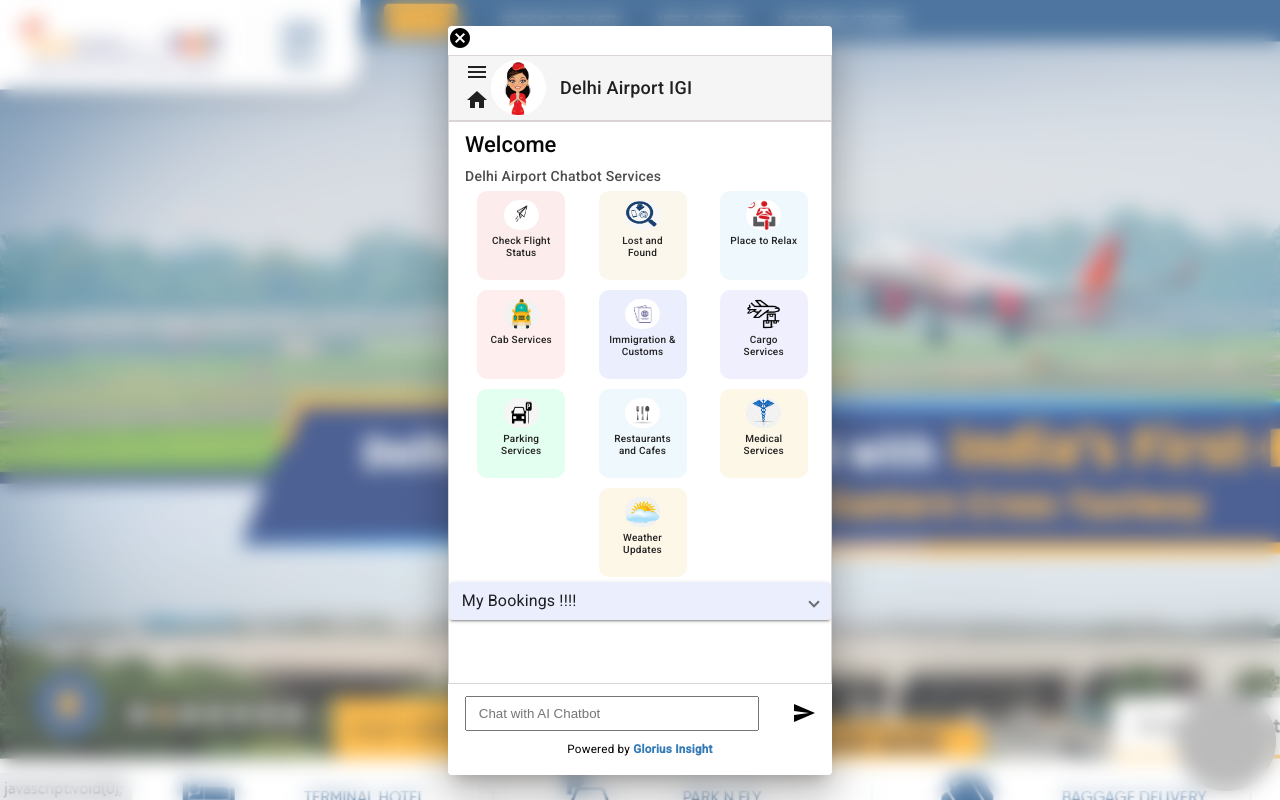
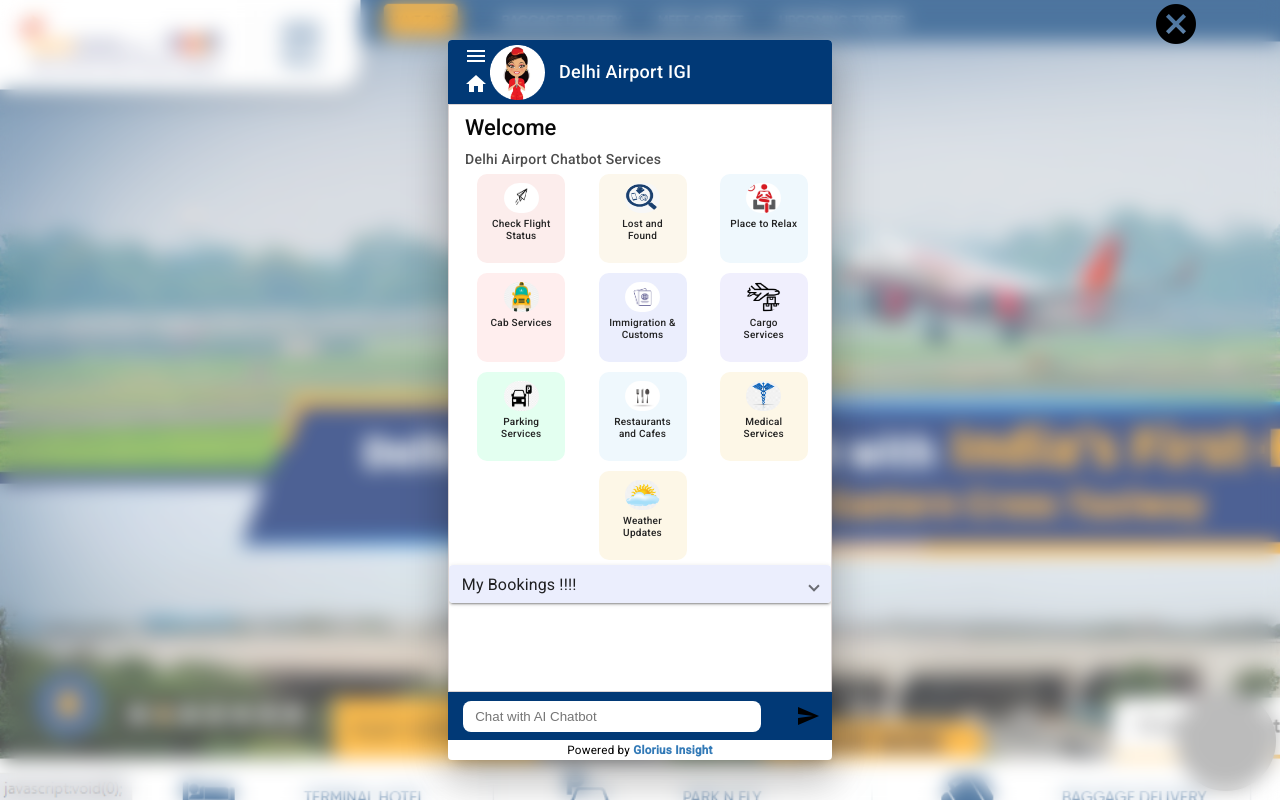
Before and after one commit to Vishal99Kumar/ChatBot, an Angular app in the folder chat-bot/: page / in a window 1280 px wide. Both pictures are taken after a click on the button 1195 px from the left and 720 px from the top of the page. Built offline with nearby package versions, Linux system fonts and the light colour scheme; grey boxes are pictures that could not be loaded.

Commit message:
18/12/2023stryling changes

```diff
--- a/chat-bot/src/app/dashboard/dashboard.component.scss
+++ b/chat-bot/src/app/dashboard/dashboard.component.scss
@@ -99,8 +99,8 @@
   #DropdownButton {
     background-color: orange;
     margin-top: 1vh;
-    height: 4vh;
-    width: 8vw;
+    // height: 4vh;
+    // width: 8vw;
   }
 
   #DropdownHeading {
--- a/chat-bot/src/app/header/header.component.scss
+++ b/chat-bot/src/app/header/header.component.scss
@@ -3,10 +3,10 @@
     flex: 1 1 auto;
   }
 
-  // mat-toolbar {
-  //   background-color: #013976;
-  //   color: #fff;
-  // }
+  mat-toolbar {
+    background-color: #013976;
+    color: #fff;
+  }
 
   .chat-bot-text {
     p {
--- a/chat-bot/src/app/header/header.component.ts
+++ b/chat-bot/src/app/header/header.component.ts
@@ -19,8 +19,15 @@
       // height: '400px',
       width: '400px',
       position: { bottom: '10px' },
+      panelClass: ["popupClass", 'animate__animated','animate__slideInUp'],
+      backdropClass: "internalBlurClass",
+      autoFocus: true,
+      maxWidth: "30vw",
+      minWidth: "30vw",
+      disableClose: true
     });
   }
+
   CloseChatDialog() {
     //console.log('close');
     this.dataService.updateSharedVariable(this.Display);
--- a/chat-bot/src/app/login/login.component.html
+++ b/chat-bot/src/app/login/login.component.html
@@ -5,7 +5,7 @@
           <p>Manuals you are looking For?</p>
         </div>
         <div class="icon">
-          <mat-icon mat-dialog-close>close</mat-icon>
+          <mat-icon mat-flat-button (click)="close()">close</mat-icon>
         </div>
       </div>
       <mat-divider></mat-divider>
--- a/chat-bot/src/app/login/login.component.scss
+++ b/chat-bot/src/app/login/login.component.scss
@@ -1,6 +1,8 @@
 .main-container {
-    width: 400px;
-    margin: auto;
+    // width: 400px;
+    // margin: auto;'
+    display: flex;
+    flex-direction: column;
   }
 
   .container {
--- a/chat-bot/src/app/login/login.component.ts
+++ b/chat-bot/src/app/login/login.component.ts
@@ -1,4 +1,5 @@
 import { Component } from '@angular/core';
+import { MatDialogRef } from '@angular/material/dialog';
 
 @Component({
   selector: 'app-login',
@@ -6,5 +7,11 @@
   styleUrls: ['./login.component.scss']
 })
 export class LoginComponent {
+  constructor(public dialog: MatDialogRef<LoginComponent>) {}
 
+  close(){
+    document.getElementsByClassName("animate__animated")[0].classList.remove("animate__slideInUp")
+      document.getElementsByClassName("animate__animated")[0].classList.add("animate__slideOutDown");
+      setTimeout(()=>{this.dialog.close();}, 1000);
+  }
 }
--- a/chat-bot/src/app/looking-for/looking-for.component.scss
+++ b/chat-bot/src/app/looking-for/looking-for.component.scss
@@ -45,3 +45,7 @@
       width: 35px;
       border-radius: 15px;
     }
+
+.item :hover{
+  transform: scale(1.3);
+}
--- a/chat-bot/src/app/popup/popup.component.html
+++ b/chat-bot/src/app/popup/popup.component.html
@@ -40,6 +40,6 @@
     </div>
   </form>
 
-    <p>Powered by <a href="https://glorinz.com/"> Glorius Insight</a></p>
+    <p class="spaccing">Powered by <a href="https://glorinz.com/"> Glorius Insight</a></p>
   </div>
 </div>
--- a/chat-bot/src/app/popup/popup.component.scss
+++ b/chat-bot/src/app/popup/popup.component.scss
@@ -8,7 +8,7 @@
 
 .header {
   //display: flex;
-  border: 1px solid rgb(219, 212, 212);
+  //border: 1px solid rgb(219, 212, 212);
   //padding: 4px;
   //padding-left: 12px;
   align-items: center;
@@ -24,11 +24,11 @@
   display: flex;
   flex: 1;
   border: 1px solid rgb(219, 212, 212);
-  overflow-y: scroll;
+  overflow-y: auto;
 }
 .footer {
   display: flex;
-  padding: 4px;
+  //padding: 4px;
   //align-items: center;
   //gap: 8px;
   flex-direction: column;
@@ -78,6 +78,8 @@
   padding: 8px;
   padding-left: 12px;
   padding-right: 12px;
+  border: white;
+  border-radius: 0.5rem;
 }
 
 .chat-window-display {
@@ -144,7 +146,7 @@
   display: flex;
   flex-direction: column-reverse; /* Stack messages from bottom to top */
   height: 300px; /* Set a fixed height for the chat container or adjust as needed */
-  //overflow-y: auto; /* Enable vertical scrolling if the messages exceed the container height */
+  overflow-y: auto; /* Enable vertical scrolling if the messages exceed the container height */
   flex: 1;
 }
 .displayMessage{
@@ -192,3 +194,32 @@
 .details{
   display: flex;
 }
+
+#close {
+  position: fixed;
+  // top: 10px;
+  // right: 5px;
+  top: 0;
+  right: 0;
+  //color: white;
+  cursor: pointer;
+  padding-right: 5rem !important;
+  color: black;
+  // background-color: aqua;
+}
+
+.close-icon {
+  font-size: 3rem !important;
+  //margin-right: -9vw;
+}
+
+.message-input-form {
+  // display: flex;
+  // align-items: center;
+  background-color: #013976 ;
+  // height: 60px;
+  // padding: 10px 20px;
+}
+.spaccing{
+  margin: 0;
+}
--- a/chat-bot/src/index.html
+++ b/chat-bot/src/index.html
@@ -9,6 +9,7 @@
   <link rel="preconnect" href="https://fonts.gstatic.com">
   <link href="https://fonts.googleapis.com/css2?family=Roboto:wght@300;400;500&display=swap" rel="stylesheet">
   <link href="https://fonts.googleapis.com/icon?family=Material+Icons" rel="stylesheet">
+  <link rel="stylesheet" href="https://cdnjs.cloudflare.com/ajax/libs/animate.css/4.0.0/animate.min.css"/>
 </head>
 <body class="mat-typography">
   <app-root></app-root>
--- a/chat-bot/src/styles.scss
+++ b/chat-bot/src/styles.scss
@@ -26,3 +26,23 @@
 }
 html, body { height: 100%; }
 body { margin: 0; font-family: Roboto, "Helvetica Neue", sans-serif; }
+
+
+//scroll bar styling starts
+::-webkit-scrollbar {
+  background: #eaeaee;
+  box-shadow: inset 0 0 4px rgba(40, 92, 157, 0.61);
+  height: 6px;
+  //overflow-y: scroll;
+  width: 6px;
+}
+
+::-webkit-scrollbar-thumb {
+  background: rgba(40, 92, 157, 0.61);
+  border-radius: 10px;
+}
+//scroll bar styling ends
+.internalBlurClass{
+  background-color:rgba(0, 0, 0, 0.3);
+  backdrop-filter: blur(1px);
+}
```
